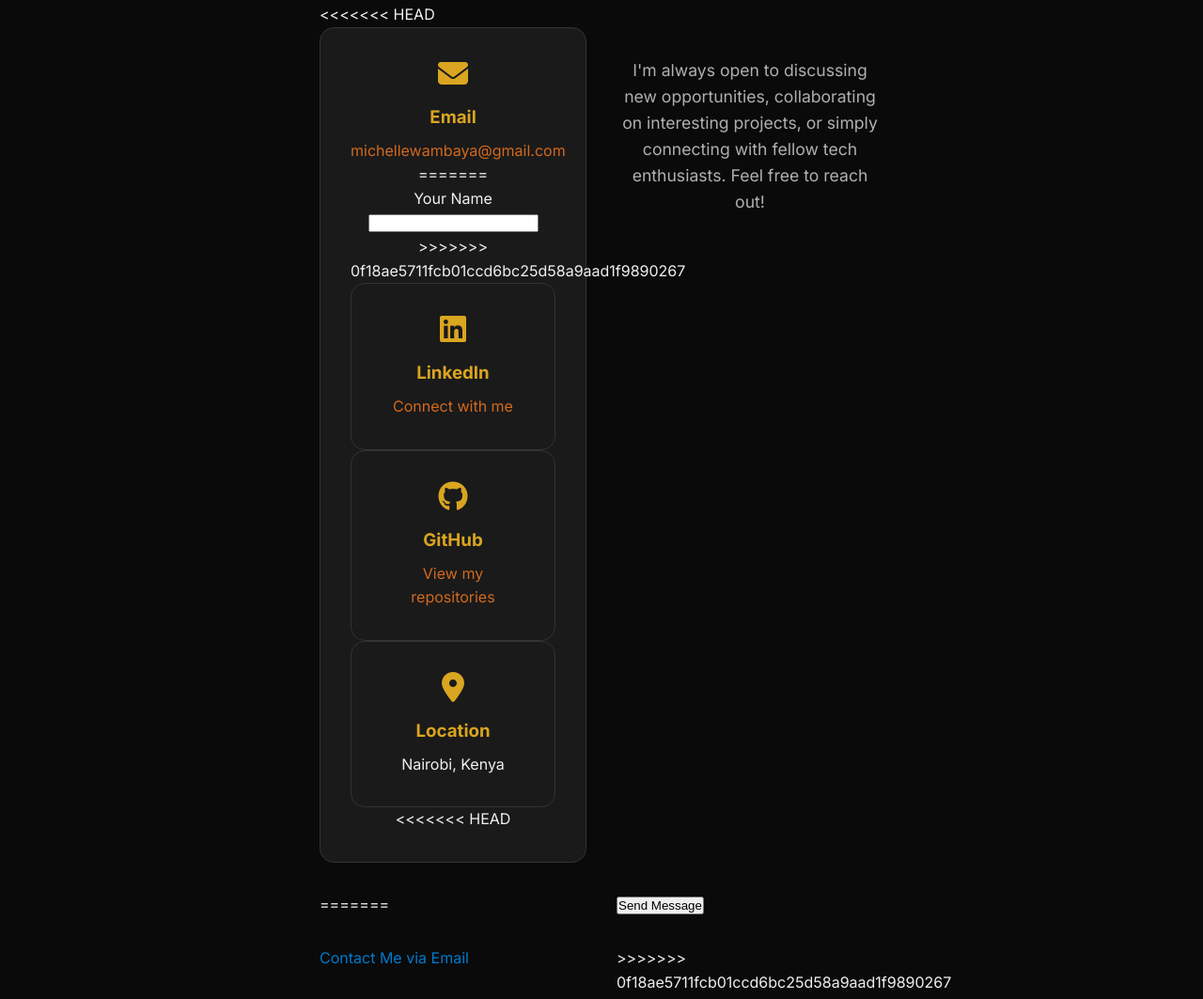
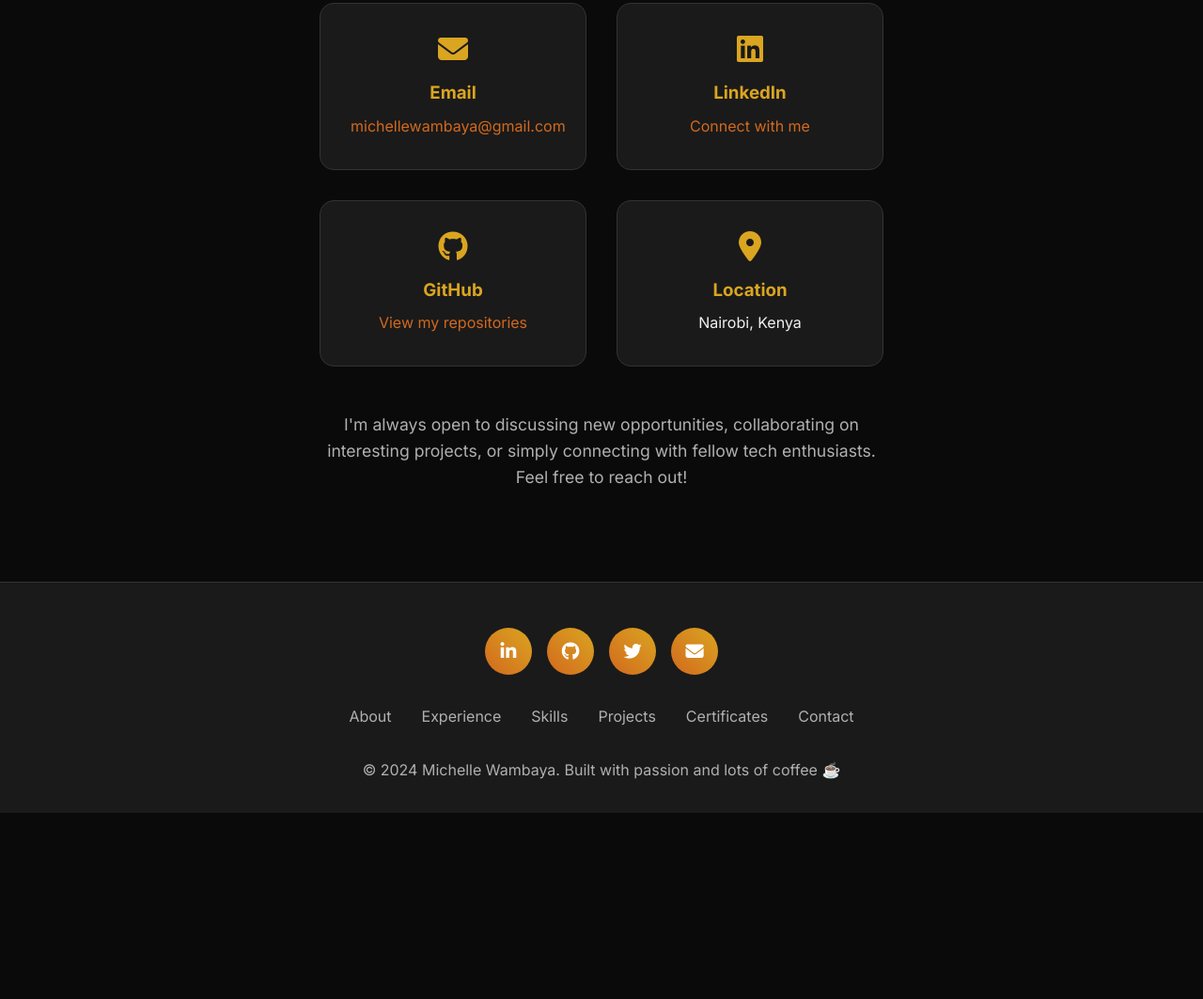
Before and after one commit to MichelleWambaya/MichelleWambaya.github.io, a plain HTML site: page index.html in a window 1280 px wide. Shown: the part 7413-8476 px from the top of the page at 94% size. After the commit the page ends 8278 px from the top, so only its background shows below. Drawn offline with Linux system fonts and the light colour scheme.

Commit message:
Refined website

```diff
--- a/index.html
+++ b/index.html
@@ -1278,18 +1278,11 @@
   <section id="contact" class="fade-in">
     <h2 class="section-title">Get In Touch</h2>
     <div class="contact-container">
-<<<<<<< HEAD
       <div class="contact-info">
         <div class="contact-item">
           <i class="fas fa-envelope"></i>
           <h3>Email</h3>
           <a href="mailto:michellewambaya@gmail.com">michellewambaya@gmail.com</a>
-=======
-      <form id="contactForm">
-        <div class="form-group">
-          <label for="name">Your Name</label>
-          <input type="text" id="name" name="name" required>
->>>>>>> 0f18ae5711fcb01ccd6bc25d58a9aad1f9890267
         </div>
 
         <div class="contact-item">
@@ -1309,7 +1302,6 @@
           <h3>Location</h3>
           <p>Nairobi, Kenya</p>
         </div>
-<<<<<<< HEAD
       </div>
 
       <div style="text-align: center; margin-top: 2rem;">
@@ -1318,15 +1310,6 @@
           or simply connecting with fellow tech enthusiasts. Feel free to reach out!
         </p>
       </div>
-=======
-          <a href="https://wa.me/254114675692?text=Hello%20Michelle%2C%20I%20would%20like%20to%20connect%20with%20you." style="text-decoration: none; color: inherit;">
-         <button type="submit" class="submit-btn">Send Message</button></a>
-        <a href="mailto:michellewambaya@gmail.com?subject=Inquiry from Portfolio&body=Hello Michelle, I would like to connect with you." style="text-decoration:none; color:#007acc;">
-            Contact Me via Email
-          </a>
-
-      </form>
->>>>>>> 0f18ae5711fcb01ccd6bc25d58a9aad1f9890267
     </div>
   </section>
 
```
